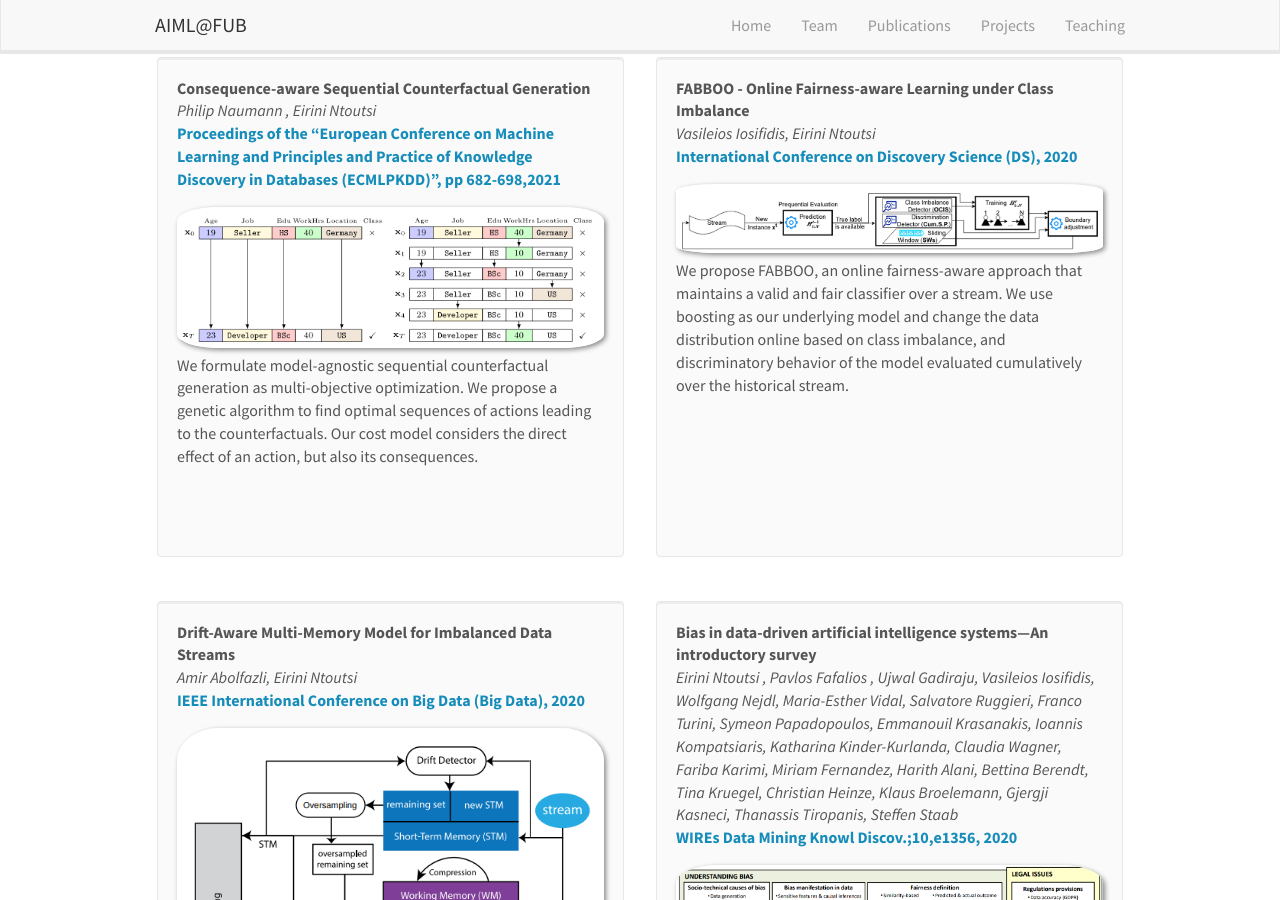
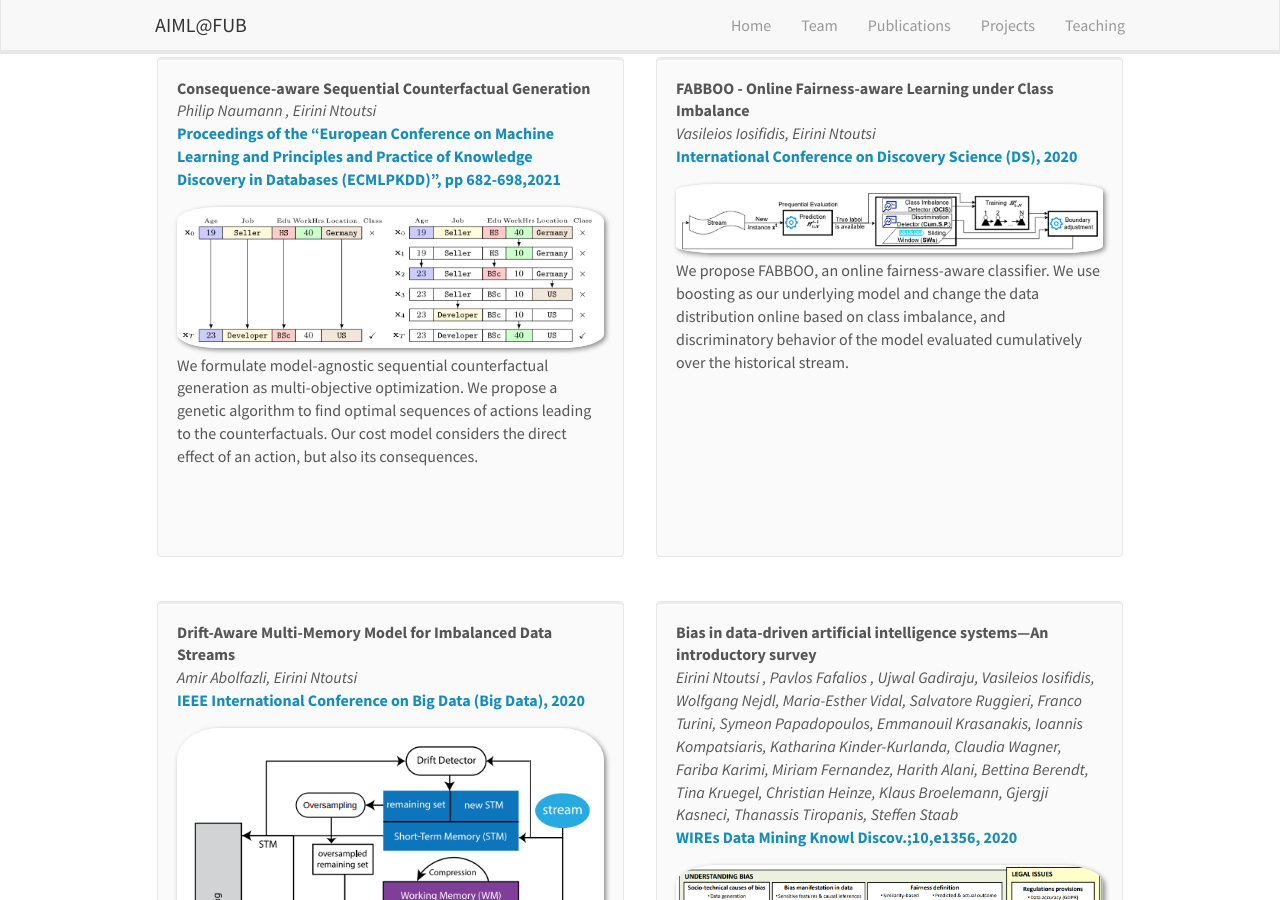
Before and after one commit to AIML-research/AIML-research.github.io, a Jekyll site: the page built from _pages/publications.md, in a window 1280 px wide and 900 px high, scrolled down 1232 px. Built offline with Jekyll 4.4.1, drawn with Linux system fonts in a browser that asks for light colours; nearby versions of some CDN libraries.

Commit message:
Update publist.yml

```diff
--- a/_data/publist.yml
+++ b/_data/publist.yml
@@ -157,7 +157,7 @@
 
 - title: "FABBOO - Online Fairness-aware Learning under Class Imbalance"
   image: Vasilis2020.png
-  description: We propose FABBOO, an online fairness-aware approach that maintains a valid and fair classifier over a stream. We use boosting as our underlying model and change the data distribution online based on class imbalance, and discriminatory behavior of the model evaluated cumulatively over the historical stream.
+  description: We propose FABBOO, an online fairness-aware classifier. We use boosting as our underlying model and change the data distribution online based on class imbalance, and discriminatory behavior of the model evaluated cumulatively over the historical stream.
   authors: Vasileios Iosifidis, Eirini Ntoutsi
   link:
     url: https://link.springer.com/chapter/10.1007/978-3-030-61527-7_11
```
